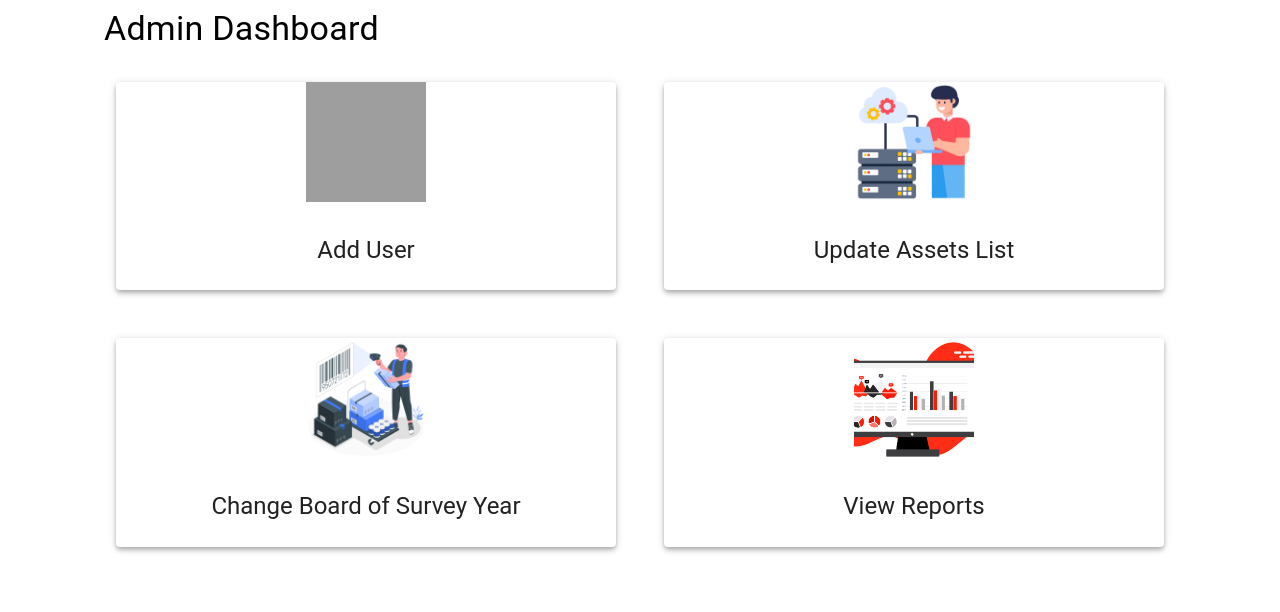
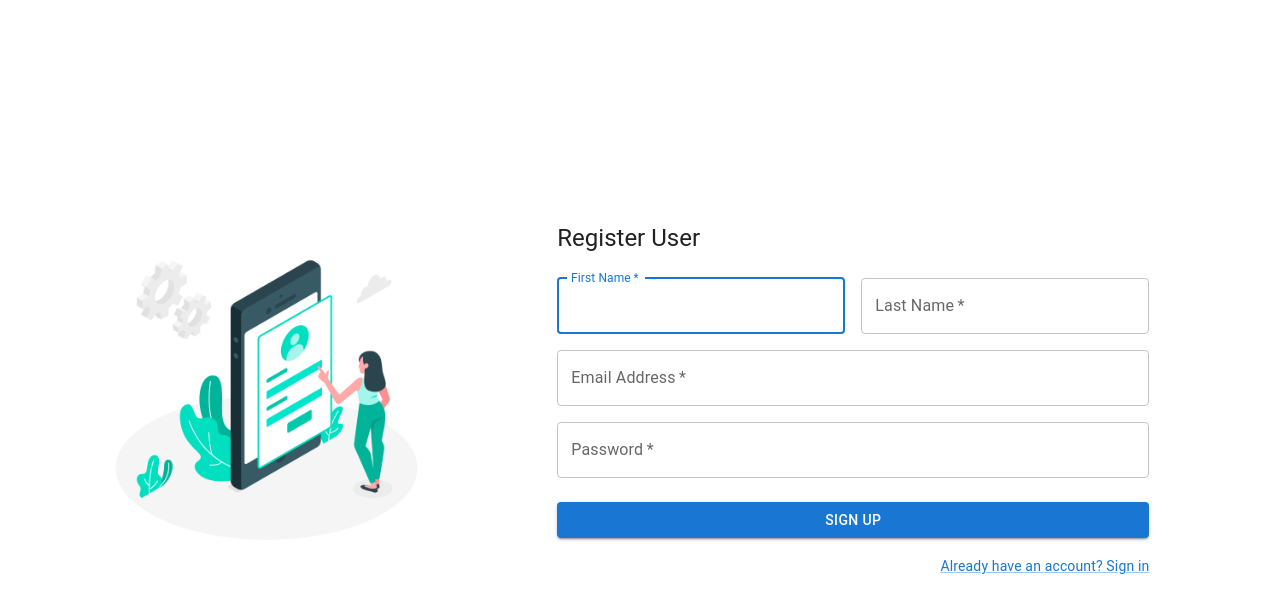
Before and after one commit to avishka-sathyanjana/board_of_survey_admin_panel, a React (Vite) app: page / in a window 1280 px wide. Shown: the top 612 px of the page. Built offline with nearby package versions, Linux system fonts and the light colour scheme; grey boxes are pictures that could not be loaded.

Commit message:
feat: created login form ui and add that to the page

```diff
--- a/src/App.jsx
+++ b/src/App.jsx
@@ -4,10 +4,13 @@ import viteLogo from '/vite.svg'
 import './App.css'
 import LoginForm from './components/LoginForm'
 import AdminDashboard from './components/AdminDashboard'
+import AddUser from './pages/addUserPage'
 
 function App() {
    return(
-      <AdminDashboard />
+      // <AdminDashboard />
+      // <LoginForm/>
+      <AddUser />
    )
 }
 
--- /dev/null
+++ b/src/components/AddUserForm.jsx
@@ -0,0 +1,108 @@
+import * as React from 'react';
+import Button from '@mui/material/Button';
+import CssBaseline from '@mui/material/CssBaseline';
+import TextField from '@mui/material/TextField';
+import FormControlLabel from '@mui/material/FormControlLabel';
+import Checkbox from '@mui/material/Checkbox';
+import Link from '@mui/material/Link';
+import Grid from '@mui/material/Grid';
+import Box from '@mui/material/Box';
+import Typography from '@mui/material/Typography';
+import Container from '@mui/material/Container';
+//import add user image
+import AddUserImage from '../assets/addUserImg2.jpg';
+
+export default function AddUserForm() {
+  const handleSubmit = (event) => {
+    event.preventDefault();
+    const data = new FormData(event.currentTarget);
+    console.log({
+      email: data.get('email'),
+      password: data.get('password'),
+    });
+  };
+
+  return (
+    <Grid container maxWidth="" sx={{ minWidth: '100vw' , minHeight: '100vh' }}>
+      <CssBaseline />
+      {/* for the imag */}
+      <Grid item xs={12} md={5} sx={{ display: 'flex', alignItems: 'center', justifyContent: 'center'}}>
+        <img src={AddUserImage} alt="Add User" style={{ maxWidth: '80%', maxHeight: 'auto' }} />
+      </Grid>
+
+      {/* for the form */}
+      <Grid item md={6} xs={12}
+            sx={
+              {
+                display: 'flex',
+                flexDirection: 'column',
+                alignItems: 'center' ,
+                justifyContent: 'center'
+                }
+              }>
+        <Container sx={{ width: '100%' }}>
+          <Typography component="h1" variant="h5" align="left">
+            Register User
+          </Typography>
+        </Container>
+
+        <Container component="form" noValidate onSubmit={handleSubmit} sx={{ mt: 3 }}>
+          <Grid container spacing={2}>
+            <Grid item xs={12} sm={6}>
+              <TextField
+                autoComplete="given-name"
+                name="firstName"
+                required
+                fullWidth
+                id="firstName"
+                label="First Name"
+                autoFocus
+              />
+            </Grid>
+            <Grid item xs={12} sm={6}>
+              <TextField
+                required
+                fullWidth
+                id="lastName"
+                label="Last Name"
+                name="lastName"
+                autoComplete="family-name"
+              />
+            </Grid>
+            <Grid item xs={12}>
+              <TextField
+                required
+                fullWidth
+                id="email"
+                label="Email Address"
+                name="email"
+                autoComplete="email"
+              />
+            </Grid>
+            <Grid item xs={12}>
+              <TextField
+                required
+                fullWidth
+                name="password"
+                label="Password"
+                type="password"
+                id="password"
+                autoComplete="new-password"
+              />
+            </Grid>
+          </Grid>
+          <Button type="submit" fullWidth variant="contained" sx={{ mt: 3, mb: 2 }}>
+            Sign Up
+          </Button>
+          <Grid container justifyContent="flex-end">
+            <Grid item>
+              <Link href="#" variant="body2">
+                Already have an account? Sign in
+              </Link>
+            </Grid>
+          </Grid>
+        </Container>
+      </Grid>
+    </Grid>
+  );
+}
--- /dev/null
+++ b/src/pages/addUserPage.jsx
@@ -0,0 +1,22 @@
+import React from "react";
+import Typography from "@mui/material/Typography";
+import AddUserForm from "../components/AddUserForm";
+function AddUser() {
+  return (
+    <>
+      {/* <Typography
+        variant="h4"
+        style={{
+          textAlign: "center",
+          margin: "20px 0",
+        }}
+      >
+        Add User
+      </Typography> */}
+
+      <AddUserForm />
+    </>
+  );
+}
+
+export default AddUser;
```
Also changed, not shown: src/assets/addUserImg2.jpg (added).
